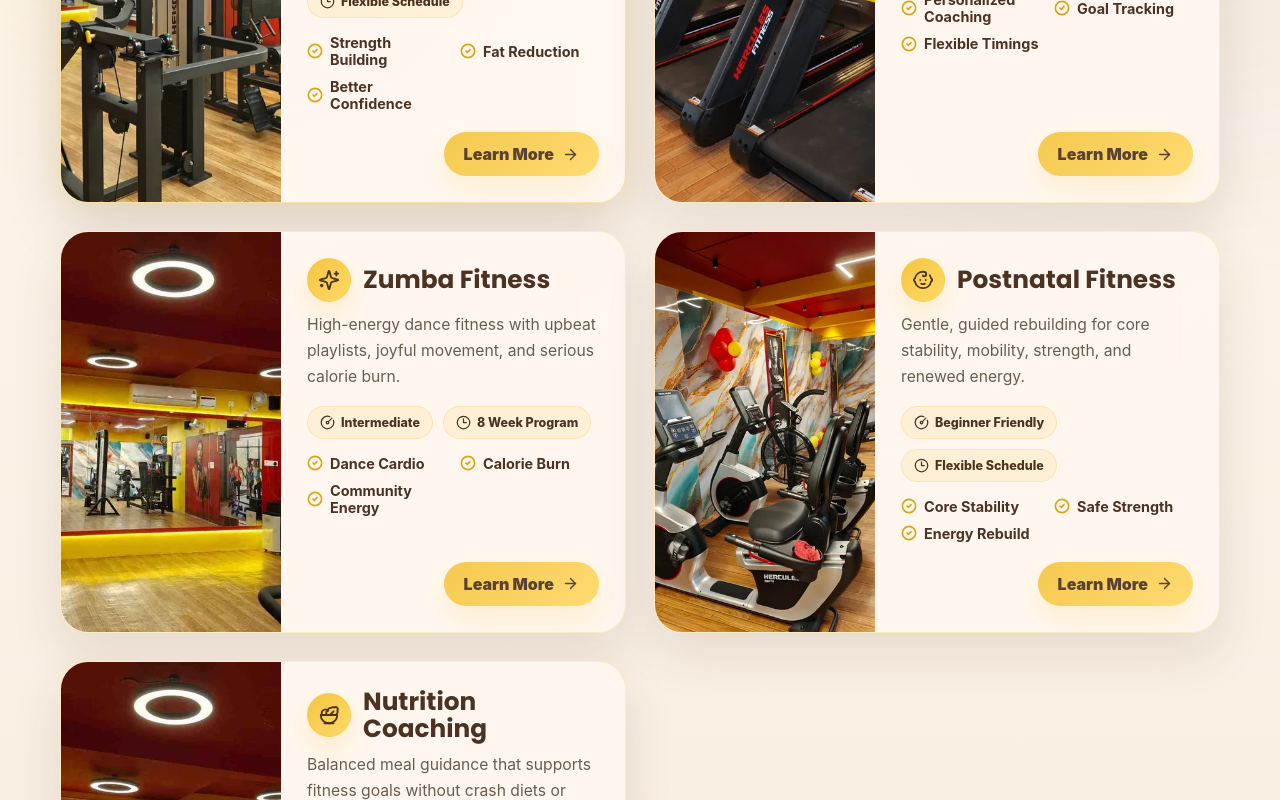
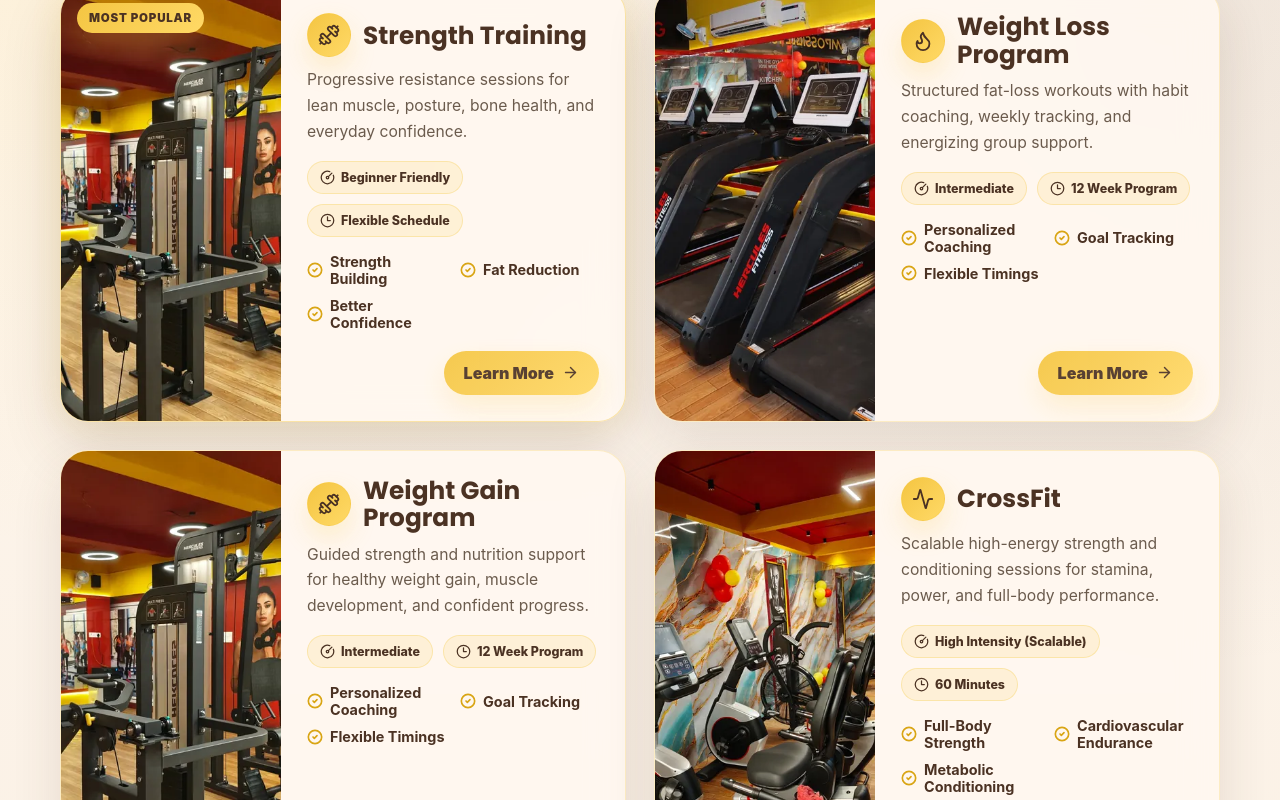
Before and after one commit to ranjithkarnan/FemmeFitHub, a React (Vite) app: page /programs in a window 1280 px wide. Shown: the part 1260-2060 px from the top of the page. Built offline with nearby package versions, Linux system fonts and the light colour scheme.

Commit message:
Added few UI changes

```diff
--- a/src/components/Programs.jsx
+++ b/src/components/Programs.jsx
@@ -1,6 +1,6 @@
 import React from 'react';
 import { motion } from 'framer-motion';
-import { ArrowRight, CheckCircle2, Clock3, GaugeCircle, MessageCircle } from 'lucide-react';
+import { ArrowRight, CheckCircle2, Clock3, Dumbbell, GaugeCircle, MessageCircle } from 'lucide-react';
 import { programs } from '../data/programs.js';
 import { quickWhatsAppUrl } from '../utils/whatsapp';
 import { useContactModal } from '../context/ContactModalContext.jsx';
@@ -17,20 +17,28 @@ const programOrder = [
   },
   {
     sourceTitle: 'Weight Loss Training',
-    title: 'Fat Loss Program',
+    title: 'Weight Loss Program',
     difficulty: 'Intermediate',
     difficultyLevel: 'intermediate',
     duration: '12 Week Program',
     benefits: ['Personalized Coaching', 'Goal Tracking', 'Flexible Timings']
   },
-  // {
-  //   sourceTitle: 'Yoga',
-  //   title: 'Yoga & Recovery',
-  //   difficulty: 'Beginner Friendly',
-  //   difficultyLevel: 'beginner',
-  //   duration: 'Flexible Schedule',
-  //   benefits: ['Mobility Support', 'Stress Relief', 'Recovery Focus']
-  // },
+  {
+    sourceTitle: 'Weight Gain Training',
+    title: 'Weight Gain Program',
+    difficulty: 'Intermediate',
+    difficultyLevel: 'intermediate',
+    duration: '12 Week Program',
+    benefits: ['Personalized Coaching', 'Goal Tracking', 'Flexible Timings']
+  },
+  {
+  sourceTitle: 'CrossFit',
+  title: 'CrossFit',
+  difficulty: 'High Intensity (Scalable)',
+  difficultyLevel: 'all-levels',
+  duration: '60 Minutes',
+  benefits: ['Full-Body Strength', 'Cardiovascular Endurance', 'Metabolic Conditioning']
+},
   {
     sourceTitle: 'Zumba',
     title: 'Zumba Fitness',
@@ -60,8 +68,9 @@ const programOrder = [
 
 const programAltText = {
   'Strength Training': 'Strength training program for women at Femme Fit Hub Chennai',
-  'Fat Loss Program': 'Weight loss training program for women at Femme Fit Hub Valasaravakkam',
-  'Yoga & Recovery': 'Yoga and recovery classes for women at Femme Fit Hub Chennai',
+  'Weight Loss Program': 'Weight loss training program for women at Femme Fit Hub Valasaravakkam',
+  'Weight Gain Program': 'Weight gain training program for women at Femme Fit Hub Chennai',
+  'CrossFit': 'CrossFit training for women at Femme Fit Hub Valasaravakkam',
   'Zumba Fitness': 'Zumba classes for women at Femme Fit Hub ladies fitness studio',
   'Postnatal Fitness': 'Postnatal fitness training for women at Femme Fit Hub Chennai',
   'Nutrition Coaching': 'Nutrition guidance for women at Femme Fit Hub Valasaravakkam'
@@ -69,7 +78,16 @@ const programAltText = {
 
 const programCatalog = programOrder.map((item) => {
   const source = programs.find((program) => program.title === item.sourceTitle);
-  return { ...source, ...item };
+  const fallback = programs.find((program) => program.title === 'Strength Training') || programs[0] || {};
+
+  return {
+    ...fallback,
+    ...source,
+    ...item,
+    icon: source?.icon || fallback.icon || Dumbbell,
+    image: source?.image || fallback.image,
+    description: source?.description || `${item.title} is designed with expert coaching, safe progression, and supportive guidance for women.`
+  };
 });
 
 function Programs({ limit, showIntro = true }) {
--- a/src/data/programs.js
+++ b/src/data/programs.js
@@ -24,6 +24,26 @@ export const programs = [
     difficulty: 'All levels',
     calories: '360 kcal',
     highlights: ['Form coaching', 'Progressive lifts', 'Posture work']
+  },
+  {
+    title: 'Weight Gain Training',
+    icon: Dumbbell,
+    image: equipmentImage,
+    description: 'Guided strength and nutrition support for healthy weight gain, muscle development, and confident progress.',
+    duration: '50 min',
+    difficulty: 'Intermediate',
+    calories: 'Goal based',
+    highlights: ['Muscle gain', 'Strength progression', 'Nutrition support']
+  },
+  {
+    title: 'CrossFit',
+    icon: Activity,
+    image: treadmillPortraitImage,
+    description: 'Scalable high-energy strength and conditioning sessions for stamina, power, and full-body performance.',
+    duration: '60 min',
+    difficulty: 'Scalable',
+    calories: '520 kcal',
+    highlights: ['Functional strength', 'Conditioning', 'Team energy']
   },
   {
     title: 'Zumba',
--- a/src/pages/About.jsx
+++ b/src/pages/About.jsx
@@ -12,7 +12,8 @@ function About() {
       <section className="page-hero">
         <div className="container">
           <div className="section-kicker">Our Story</div>
-          <h1>A premium fitness space where women train with clarity, comfort, and confidence.</h1>
+          {/* <h1>A premium fitness space where women train with clarity, comfort, and confidence.</h1> */}
+          <h1>our queens Born from passion and build with purpose</h1>
           {/* <p>Femme Fit Hub was created for women who want serious coaching without intimidation.</p> */}
         </div>
       </section>
--- a/src/pages/MembershipPage.jsx
+++ b/src/pages/MembershipPage.jsx
@@ -12,7 +12,9 @@ function MembershipPage() {
       <section className="page-hero">
         <div className="container">
           <div className="section-kicker">Membership</div>
-          <h1>Choose the support level that matches your goal and schedule.</h1>
+          {/* <h1>Choose the support level that matches your goal and schedule.</h1> */}
+          <h1>join as a member. Leave as a queen. Your strongest, Healthiest, and most confident self begins here.</h1>
+
         </div>
       </section>
       <MembershipPlans />
--- a/src/pages/ProgramsPage.jsx
+++ b/src/pages/ProgramsPage.jsx
@@ -11,8 +11,10 @@ function ProgramsPage() {
       />
       <section className="page-hero">
         <div className="container">
-          <div className="section-kicker">Programs & Classes</div>
-          <h1>Training options for strength, stamina, fat loss, flexibility, and lifestyle balance.</h1>
+          <div className="section-kicker">Programs</div>
+          {/* <h1>Training options for strength, stamina, fat loss, flexibility, and lifestyle balance.</h1> */}
+          <h1>Exclusive programs, Extraordinary results, step into a space where every session is designed to inspire confidence & celebrate your strength.</h1>
+
         </div>
       </section>
       <Programs />
--- a/src/pages/SchedulePage.jsx
+++ b/src/pages/SchedulePage.jsx
@@ -12,7 +12,8 @@ function SchedulePage() {
       <section className="page-hero">
         <div className="container">
           <div className="section-kicker">Class Schedule</div>
-          <h1>Find a time that fits your day and keeps your momentum alive.</h1>
+          {/* <h1>Find a time that fits your day and keeps your momentum alive.</h1> */}
+          <h1>Because every queen deserves time for herself. Our flexible class schedules help you prioritize wellness without compromising your daily life</h1>
         </div>
       </section>
       <Schedule />
--- a/src/pages/StoriesPage.jsx
+++ b/src/pages/StoriesPage.jsx
@@ -12,7 +12,10 @@ function StoriesPage() {
       <section className="page-hero">
         <div className="container">
           <div className="section-kicker">Queens Stories </div>
-          <h1>Honest words from women who chose consistency and found confidence.</h1>
+          {/* <h1>Honest words from women who chose consistency and found confidence.</h1> */}
+           <h1>Trusted by women. Celebrated through stories. Every experience share
+reflects growth confidence and meaningful transformation
+</h1>
         </div>
       </section>
       <Testimonials />
--- a/src/pages/TrainersPage.jsx
+++ b/src/pages/TrainersPage.jsx
@@ -12,7 +12,8 @@ function TrainersPage() {
       <section className="page-hero">
         <div className="container">
           <div className="section-kicker">Certified Trainers</div>
-          <h1>Meet the coaches behind our member transformations.</h1>
+          {/* <h1>Meet the coaches behind our member transformations.</h1> */}
+          <h1>Because every queen deserves expert guidance. Our certified team create a safe, supportive, and empowering fitness experience for every woman.</h1>
           {/* <p>Friendly experts in strength, dance fitness, yoga, nutrition, and sustainable habit change.</p> */}
         </div>
       </section>
```
Also changed, not shown: src/data/plans.js (+4 -4 lines).
